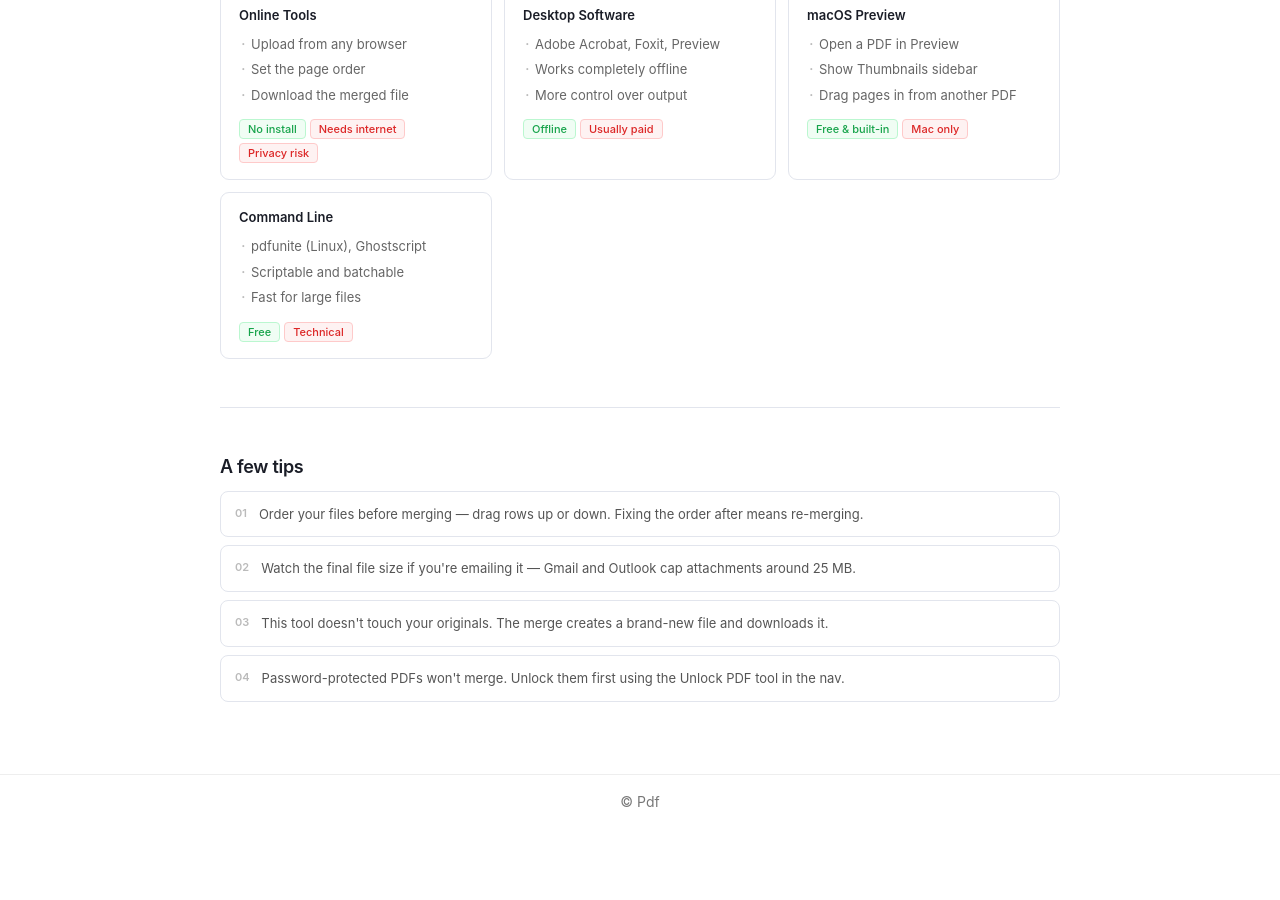
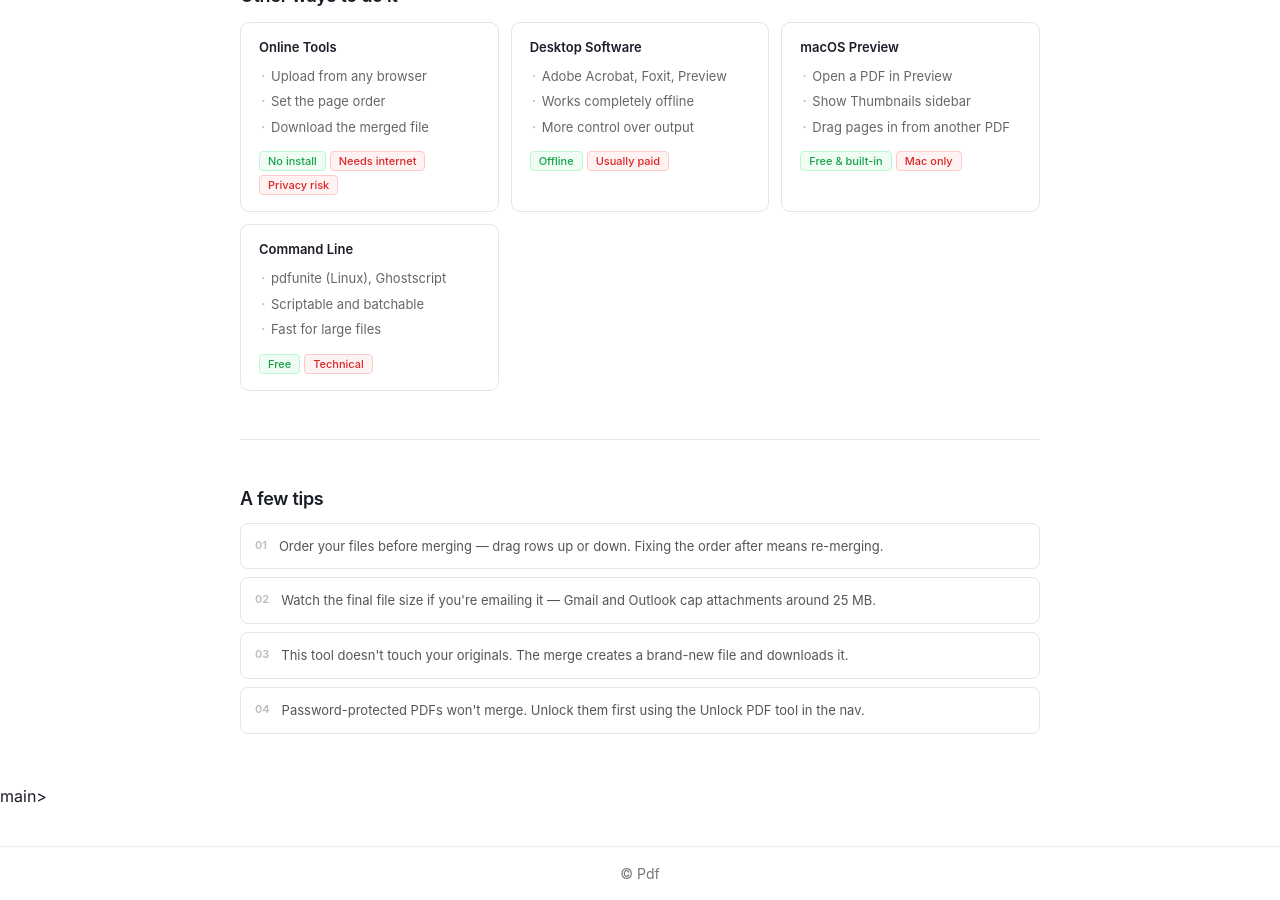
Before and after one commit to rforrupesh/pdf, a Jekyll site: the page built from index.html, in a window 1280 px wide and 900 px high, scrolled down 749 px. Built offline with Jekyll 4.4.1, drawn with Linux system fonts in a browser that asks for light colours; before the commit the page ends 1577 px from its top, so only the background shows below that.

Commit message:
Update default.html

```diff
--- a/_layouts/default.html
+++ b/_layouts/default.html
@@ -7,7 +7,9 @@
 
 {% include navbar.html %}
 
+  <main class="container">
   {{ content }}
+  </main>main>
 
 {% include footer.html %}
 </body>
```
